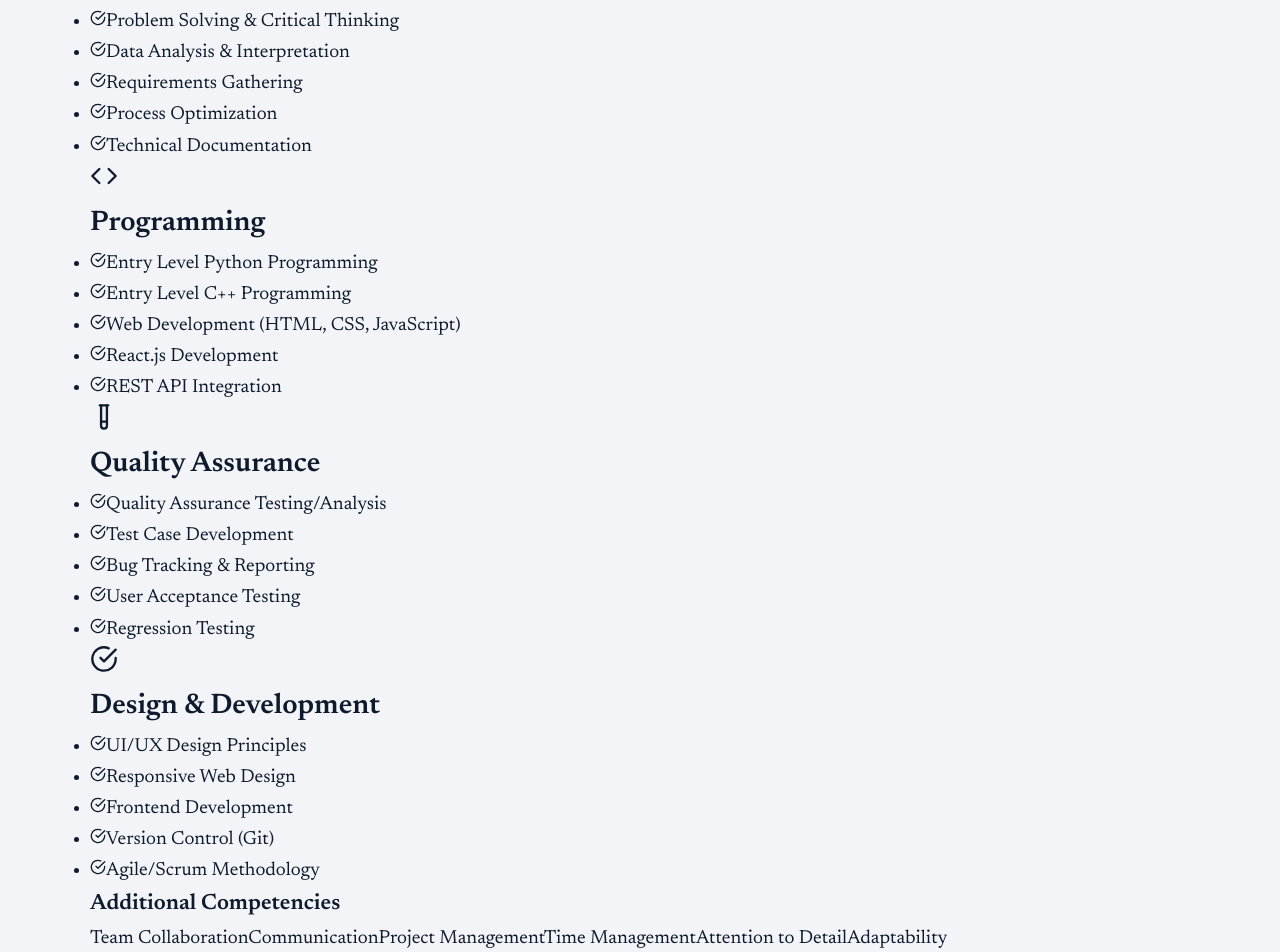
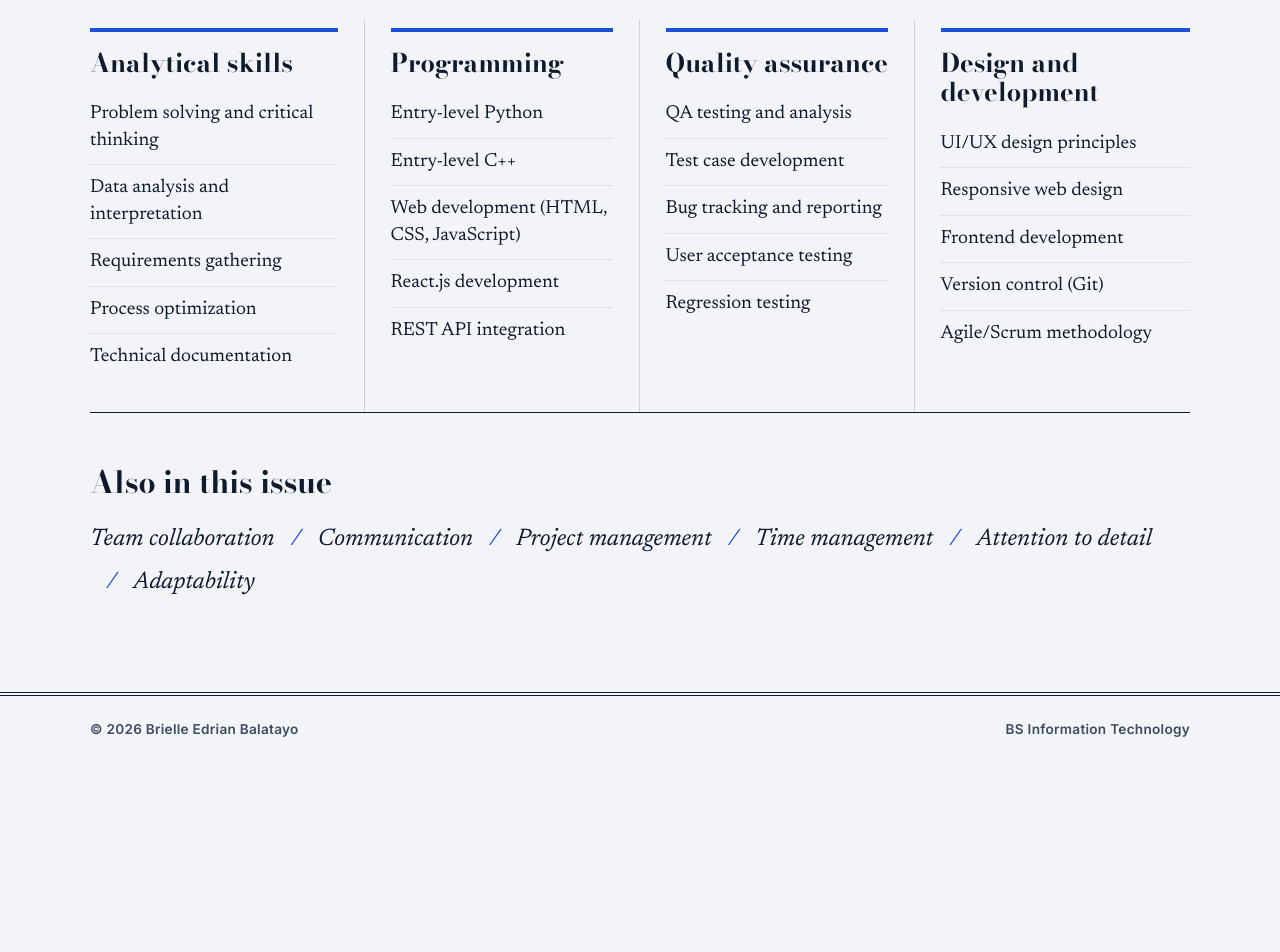
Before and after one commit to skyana-08/myportfolio, a React (Vite) app: page /skills in a window 1280 px wide. Shown: the part 620-1572 px from the top of the page. After the commit the page ends 1383 px from the top, so only its background shows below. Built offline with nearby package versions, Linux system fonts and the light colour scheme; the HTML template or start-up script is replaced by a standard one.

Commit message:
Refactor Skills component to use departments array

```diff
--- a/src/pages/Skills.jsx
+++ b/src/pages/Skills.jsx
@@ -1,92 +1,78 @@
-import { CheckCircle, Code, TestTube, Brain } from 'lucide-react'
-import '../App.css'
-
-const Skills = () => {
-  const skillCategories = [
+const departments = [
   {
-      title: "Analytical Skills",
-      icon: Brain,
+    title: 'Analytical skills',
     skills: [
-        "Problem Solving & Critical Thinking",
-        "Data Analysis & Interpretation",
-        "Requirements Gathering",
-        "Process Optimization",
-        "Technical Documentation"
-      ]
+      'Problem solving and critical thinking',
+      'Data analysis and interpretation',
+      'Requirements gathering',
+      'Process optimization',
+      'Technical documentation',
+    ],
   },
   {
-      title: "Programming",
-      icon: Code,
+    title: 'Programming',
     skills: [
-        "Entry Level Python Programming",
-        "Entry Level C++ Programming",
-        "Web Development (HTML, CSS, JavaScript)",
-        "React.js Development",
-        "REST API Integration"
-      ]
+      'Entry-level Python',
+      'Entry-level C++',
+      'Web development (HTML, CSS, JavaScript)',
+      'React.js development',
+      'REST API integration',
+    ],
   },
   {
-      title: "Quality Assurance",
-      icon: TestTube,
+    title: 'Quality assurance',
     skills: [
-        "Quality Assurance Testing/Analysis",
-        "Test Case Development",
-        "Bug Tracking & Reporting",
-        "User Acceptance Testing",
-        "Regression Testing"
-      ]
+      'QA testing and analysis',
+      'Test case development',
+      'Bug tracking and reporting',
+      'User acceptance testing',
+      'Regression testing',
+    ],
   },
   {
-      title: "Design & Development",
-      icon: CheckCircle,
+    title: 'Design and development',
     skills: [
-        "UI/UX Design Principles",
-        "Responsive Web Design",
-        "Frontend Development",
-        "Version Control (Git)",
-        "Agile/Scrum Methodology"
-      ]
-    }
+      'UI/UX design principles',
+      'Responsive web design',
+      'Frontend development',
+      'Version control (Git)',
+      'Agile/Scrum methodology',
+    ],
+  },
 ]
 
-  return (
-    <div className="skills-page">
-      <h1 className="page-title">My Skills</h1>
-      <p className="page-subtitle">Technical expertise and professional competencies</p>
+const extras = ['Team collaboration', 'Communication', 'Project management', 'Time management', 'Attention to detail', 'Adaptability']
 
-      <div className="skills-grid">
-        {skillCategories.map((category, index) => (
-          <div key={index} className="skill-category-card">
-            <div className="skill-category-header">
-              <category.icon size={28} className="category-icon" />
-              <h2 className="skill-category-title">{category.title}</h2>
-            </div>
+const Skills = () => (
+  <>
+    <header className="page-head">
+      <div className="kicker">Departments</div>
+      <h1 className="page-title">Skills</h1>
+      <p className="standfirst">Technical strengths and working habits, grouped by discipline.</p>
+    </header>
 
-            <ul className="skills-list">
-              {category.skills.map((skill, skillIndex) => (
-                <li key={skillIndex} className="skill-item">
-                  <CheckCircle size={16} className="check-icon" />
-                  <span>{skill}</span>
-                </li>
+    <div className="dept-grid">
+      {departments.map((dept) => (
+        <section key={dept.title} className="dept">
+          <h2>{dept.title}</h2>
+          <ul>
+            {dept.skills.map((skill) => (
+              <li key={skill}>{skill}</li>
             ))}
           </ul>
-          </div>
+        </section>
       ))}
     </div>
 
-      <div className="additional-skills">
-        <h3>Additional Competencies</h3>
-        <div className="additional-skills-grid">
-          <span className="skill-badge">Team Collaboration</span>
-          <span className="skill-badge">Communication</span>
-          <span className="skill-badge">Project Management</span>
-          <span className="skill-badge">Time Management</span>
-          <span className="skill-badge">Attention to Detail</span>
-          <span className="skill-badge">Adaptability</span>
+    <section className="also">
+      <h2>Also in this issue</h2>
+      <div className="tag-line tag-line--lg">
+        {extras.map((item) => (
+          <span key={item}>{item}</span>
+        ))}
       </div>
-      </div>
-    </div>
+    </section>
+  </>
 )
-}
 
 export default Skills
```
Lines whose indentation alone changed are shown as unchanged.
